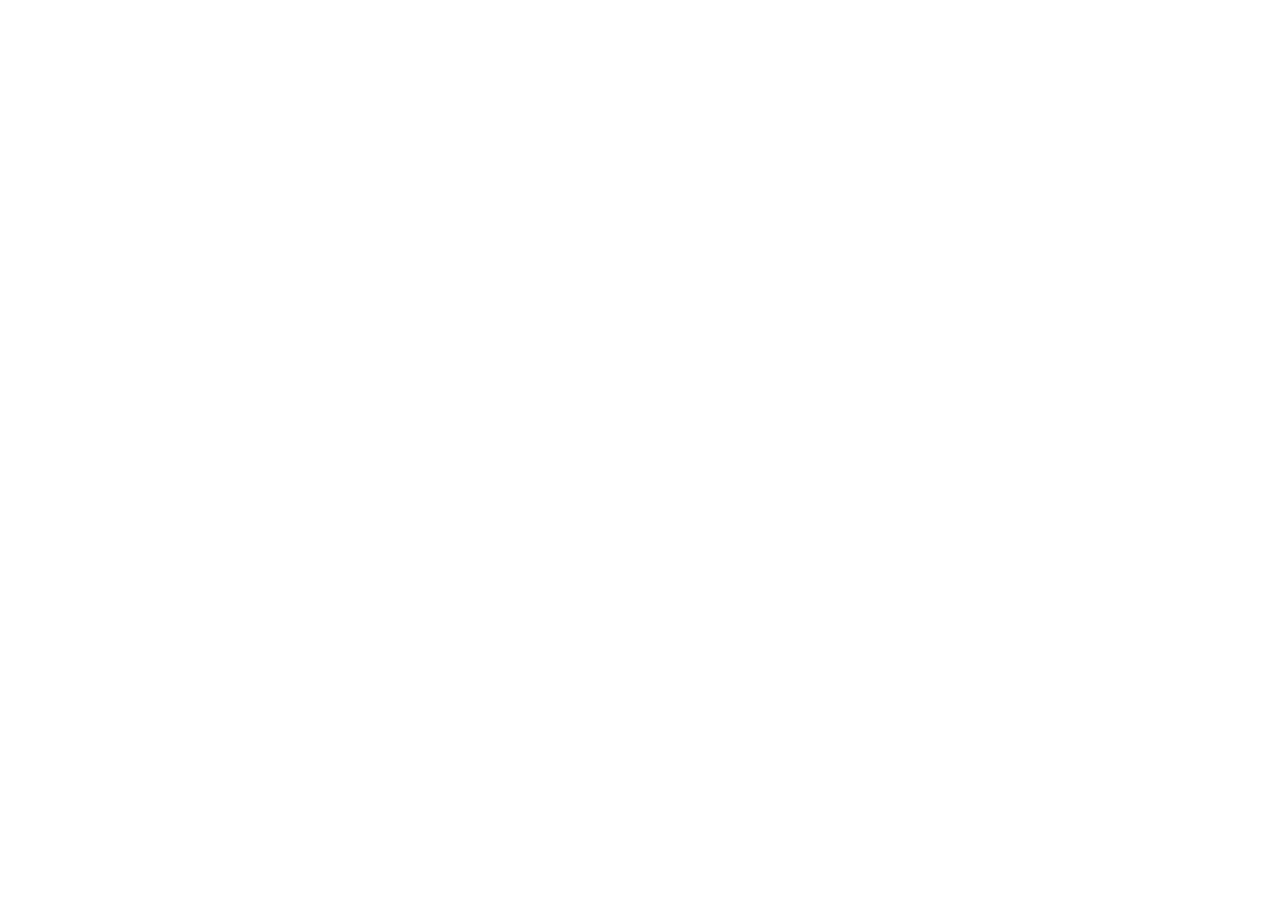
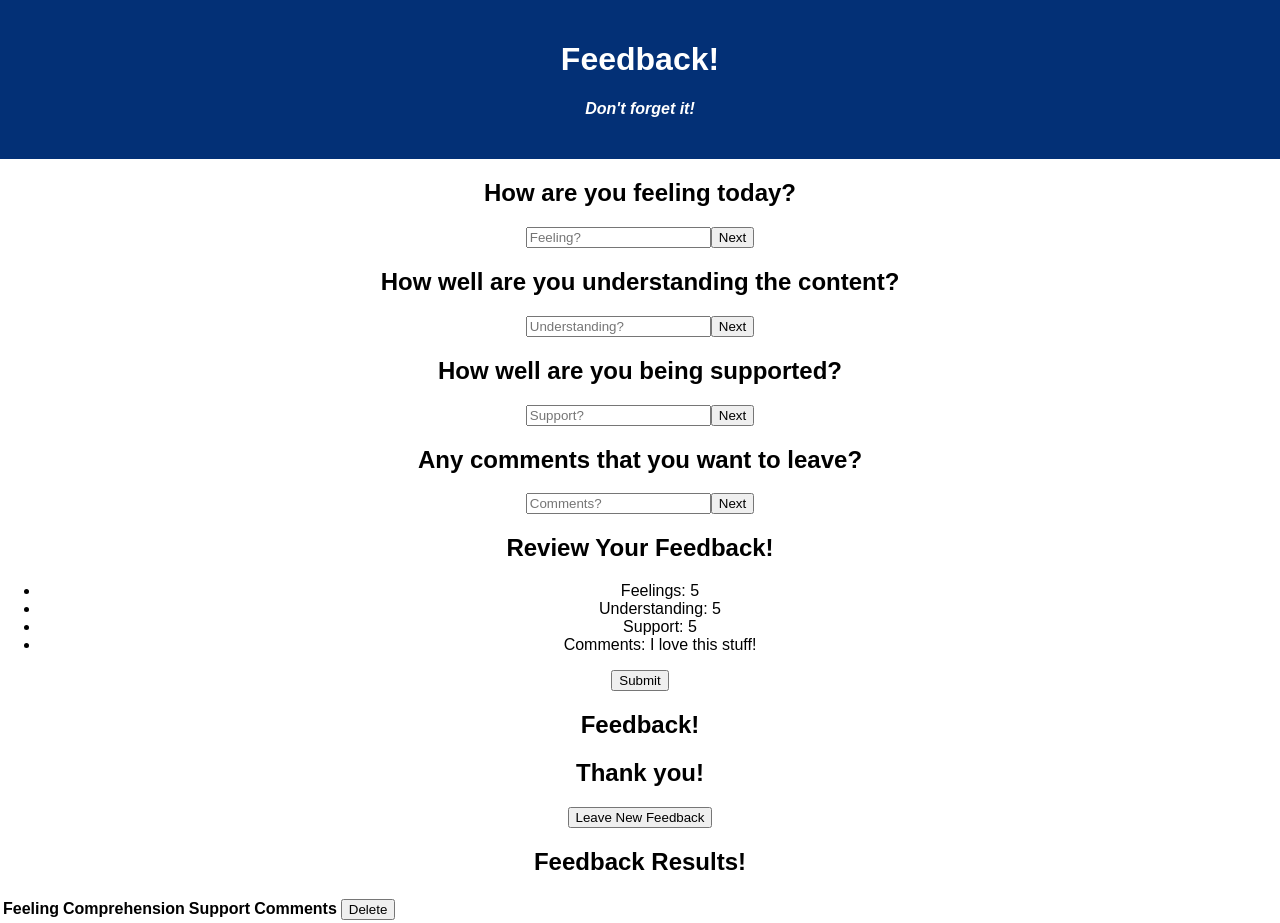
Before and after one commit to seprest1/redux-feedback-loop, a React (Create React App) app: page / in a window 1280 px wide. Before the commit the page ends 800 px from the top, so only its background shows below. Built offline with nearby package versions, Linux system fonts and the light colour scheme.

Commit message:
imported and tested all components

```diff
--- a/src/components/App/App.jsx
+++ b/src/components/App/App.jsx
@@ -2,11 +2,28 @@ import React from 'react';
 import axios from 'axios';
 import './App.css';
 
+//components
+import Admin from '../Admin/Admin';
+import Comments from '../Comments/Comments';
+import Feeling from '../Feeling/Feeling';
+import Header from '../Header/Header';
+import Review from '../Review/Review';
+import Success from '../Success/Success';
+import Support from '../Support/Support';
+import Understanding from '../Understanding/Understanding';
+
 function App() {
 
-  return (
+  return ( //in order of loading for user
     <div className='App'>
-
+      <Header/>
+      <Feeling/>
+      <Understanding/>
+      <Support/>
+      <Comments/>
+      <Review/>
+      <Success/>
+      <Admin/>
     </div>
   );
 }
```
